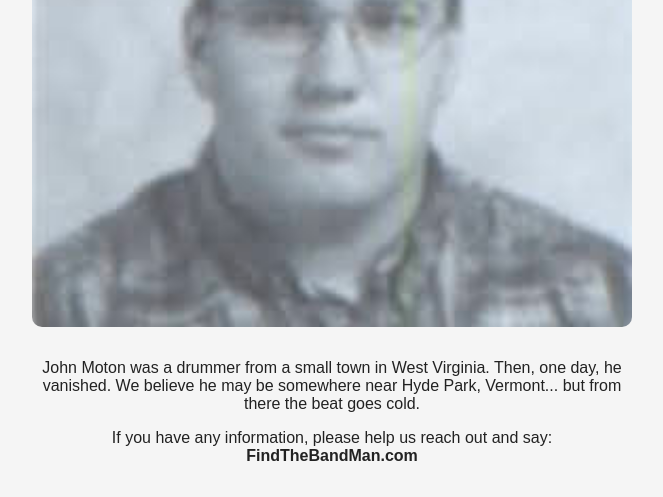
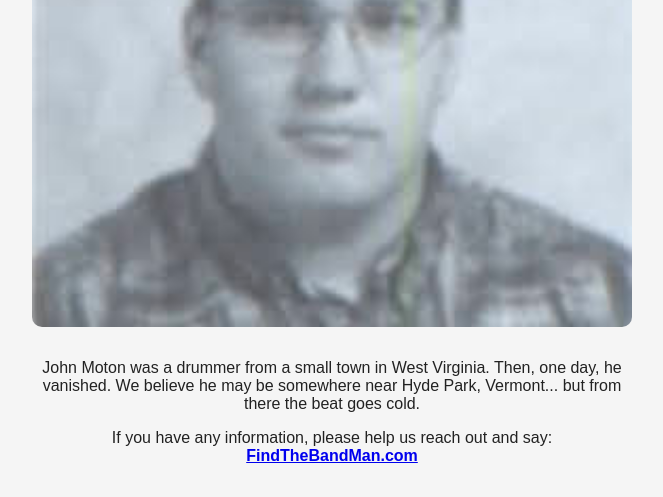
Before and after one commit to bwhite099/findthebandman, a plain HTML site: page index.html in a window 1280 px wide. Shown: the part 504-1001 px from the top of the page, without its empty margins (308-971 px from the left). Drawn offline with Linux system fonts and the light colour scheme.

Commit message:
Update index.html

```diff
--- a/index.html
+++ b/index.html
@@ -74,7 +74,7 @@
 
   <div class="description">
     <p>John Moton was a drummer from a small town in West Virginia. Then, one day, he vanished. We believe he may be somewhere near Hyde Park, Vermont... but from there the beat goes cold.</p>
-    <p>If you have any information, please help us reach out and say: <strong>FindTheBandMan.com</strong></p>
+    <p>If you have any information, please help us reach out and say: <strong><a href="https://FindTheBandMan.com">FindTheBandMan.com</a></strong></p>
   </div>
 </body>
 </html>
```
